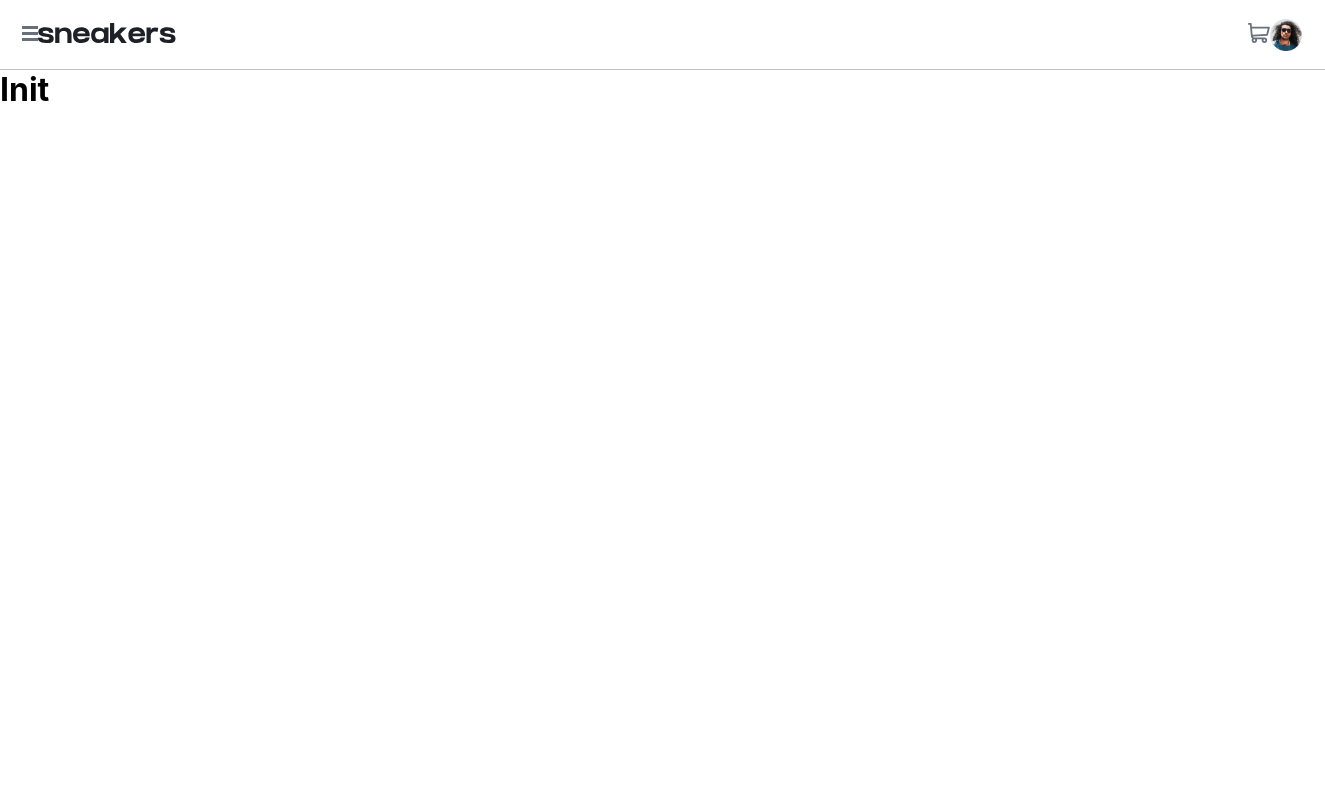
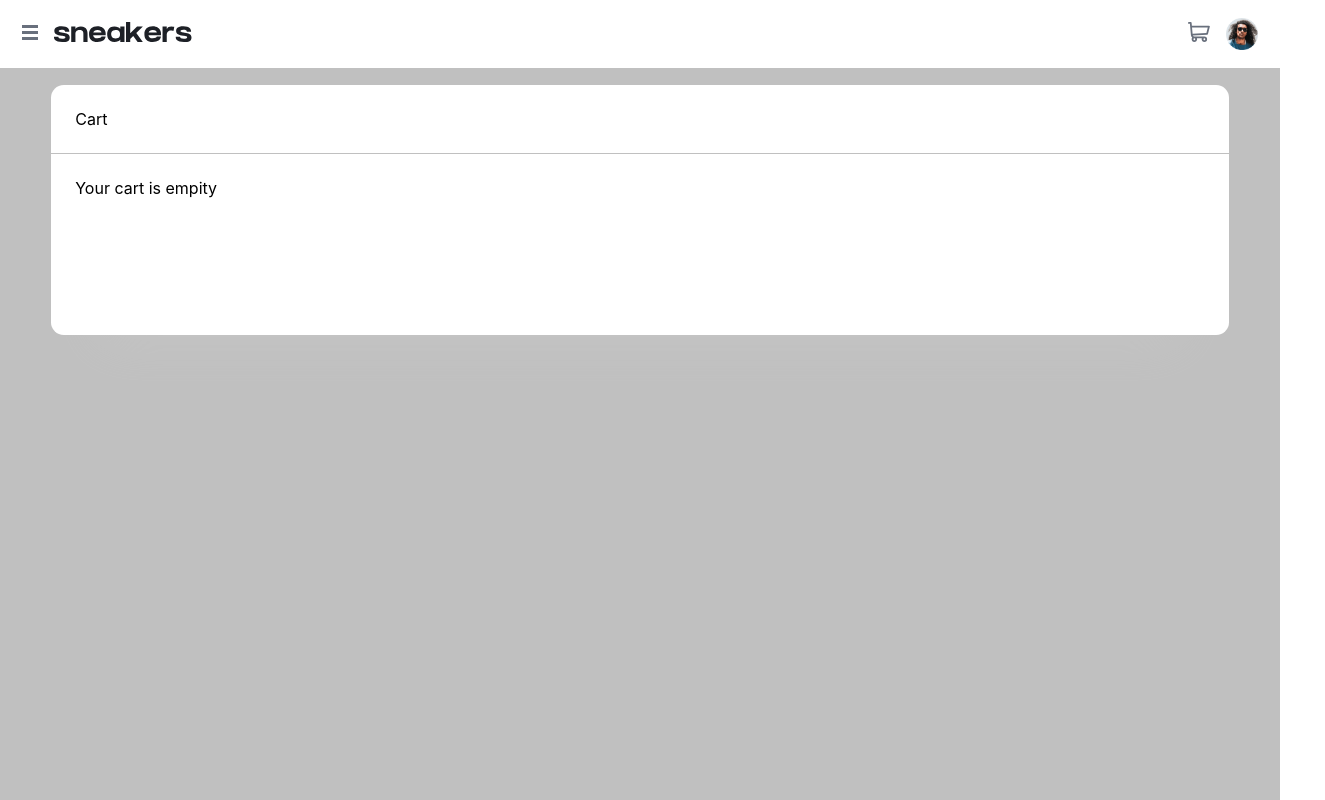
Before and after one commit to mateusisrael/ecommerce-product-page, a React (Create React App) app: page / in a window 1280 px wide. Shown: the whole page, 1325 px wide, since content can reach past the window. Built offline with nearby package versions, Linux system fonts and the light colour scheme.

Commit message:
Cart in progress

```diff
--- a/public/index.html
+++ b/public/index.html
@@ -24,7 +24,7 @@
       work correctly both with client-side routing and a non-root public URL.
       Learn how to configure a non-root public URL by running `npm run build`.
     -->
-    <title>React App</title>
+    <title>Sneakers</title>
   </head>
   <body>
     <noscript>You need to enable JavaScript to run this app.</noscript>
--- /dev/null
+++ b/src/components/organisms/Cart/index.tsx
@@ -0,0 +1,21 @@
+import { FunctionComponent } from 'react';
+import { Section, Overlay, Header, Content } from './styles'
+
+interface CartProps {
+
+}
+
+const Cart: FunctionComponent<CartProps> = () => {
+  return (
+    <Overlay>
+      <Section>
+        <Header>Cart</Header>
+        <Content>
+          <p>Your cart is empity</p>
+        </Content>
+      </Section>
+    </Overlay>
+  );
+}
+
+export default Cart;
--- /dev/null
+++ b/src/components/organisms/Cart/styles.ts
@@ -0,0 +1,31 @@
+import styled from 'styled-components';
+
+export const Overlay = styled.div`
+  display: flex;
+  justify-content: center;
+  position: absolute;
+  width: 100vw;
+  height: calc(100vh - 69px - 1rem);
+  padding-top: 1rem;
+  background-color: silver;
+`;
+
+export const Section = styled.section`
+  min-width: 300px;
+  width: 92%;
+  height: 250px;
+  border-radius: .8rem;
+  background-color: #fff;
+  box-shadow: 0px 53px 54px -47px rgba(196,196,196,1);
+  -webkit-box-shadow: 0px 53px 54px -47px rgba(196,196,196,1);
+  -moz-box-shadow: 0px 53px 54px -47px rgba(196,196,196,1);
+`;
+
+export const Header = styled.header`
+  padding: 1.5rem 0 1.5rem 1.5rem;
+  border-bottom: 1px solid silver;
+`;
+
+export const Content = styled.div`
+  padding: 1.5rem 1.5rem 1.5rem 1.5rem;
+`;
--- a/src/components/organisms/Header/index.tsx
+++ b/src/components/organisms/Header/index.tsx
@@ -36,6 +36,7 @@ const Header: FunctionComponent<HeaderProps> = () => {
   return (
     <S.Header>
       <S.View>
+        <S.Margin margin={'0 1rem 0 0'}>
           <nav>
             <figure>
               <img src={menuSVG} />
@@ -44,14 +45,17 @@ const Header: FunctionComponent<HeaderProps> = () => {
               {menuItems.map((item, i) => <li key={i}>{item.name}</li>)}
             </ul> */}
           </nav>
+        </S.Margin>
         <figure>
           <img src={logoSVG} />
         </figure>
       </S.View>
       <S.View>
+        <S.Margin margin={'0 1rem 0 0'}>
           <figure>
             <img src={cartSVG} />
           </figure>
+        </S.Margin>
 
         <S.Profile src={avatarPNG} />
       </S.View>
--- a/src/components/organisms/Header/styles.ts
+++ b/src/components/organisms/Header/styles.ts
@@ -9,6 +9,7 @@ export const Header = styled.header`
   width: 100vw;
   padding: 0 1.4rem;
   border-bottom: 1px solid silver;
+  box-sizing: border-box;
 `;
 
 export const Profile = styled.img`
@@ -19,4 +20,16 @@ export const View = styled.div`
   display: flex;
   align-items: center;
   flex-direction: row;
+
+  /* &:first-child {
+    background-color: red;
+    margin-right: 1rem;
+  } */
 `;
+
+type MarginProps = {
+  margin: string
+}
+export const Margin = styled.div<MarginProps>`
+  margin: ${props => props.margin};
+`;
--- a/src/components/templates/Layout/index.tsx
+++ b/src/components/templates/Layout/index.tsx
@@ -1,5 +1,6 @@
 import { FunctionComponent } from 'react';
 import Header from '../../organisms/Header';
+import Cart from '../../organisms/Cart'
 
 
 interface LayoutProps {
@@ -9,6 +10,7 @@ const Layout: FunctionComponent<LayoutProps> = ({ children }) => {
   return (
     <body>
       <Header />
+      <Cart />
       {children}
 
     </body>
```
Lines whose indentation alone changed are shown as unchanged.
